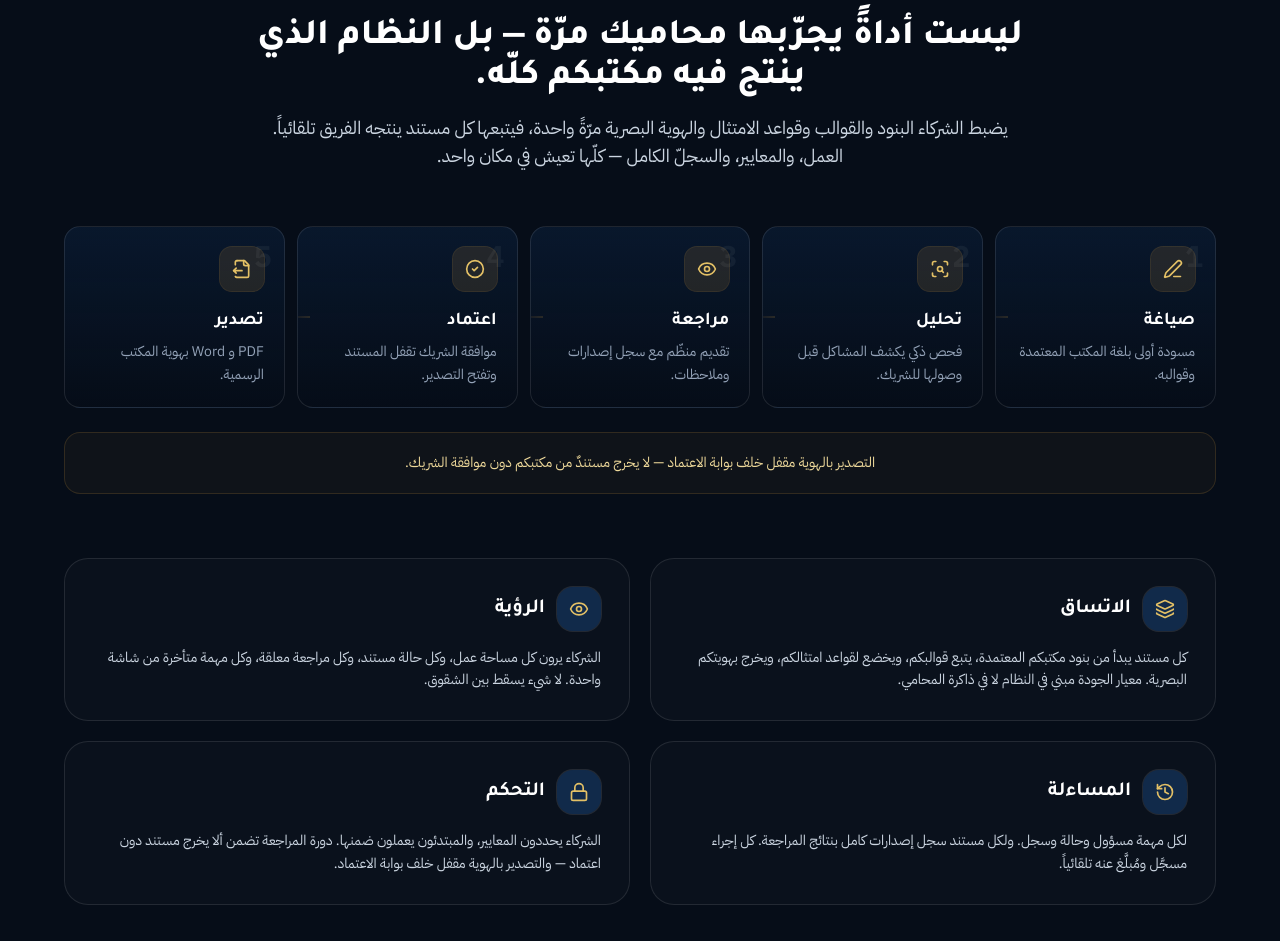
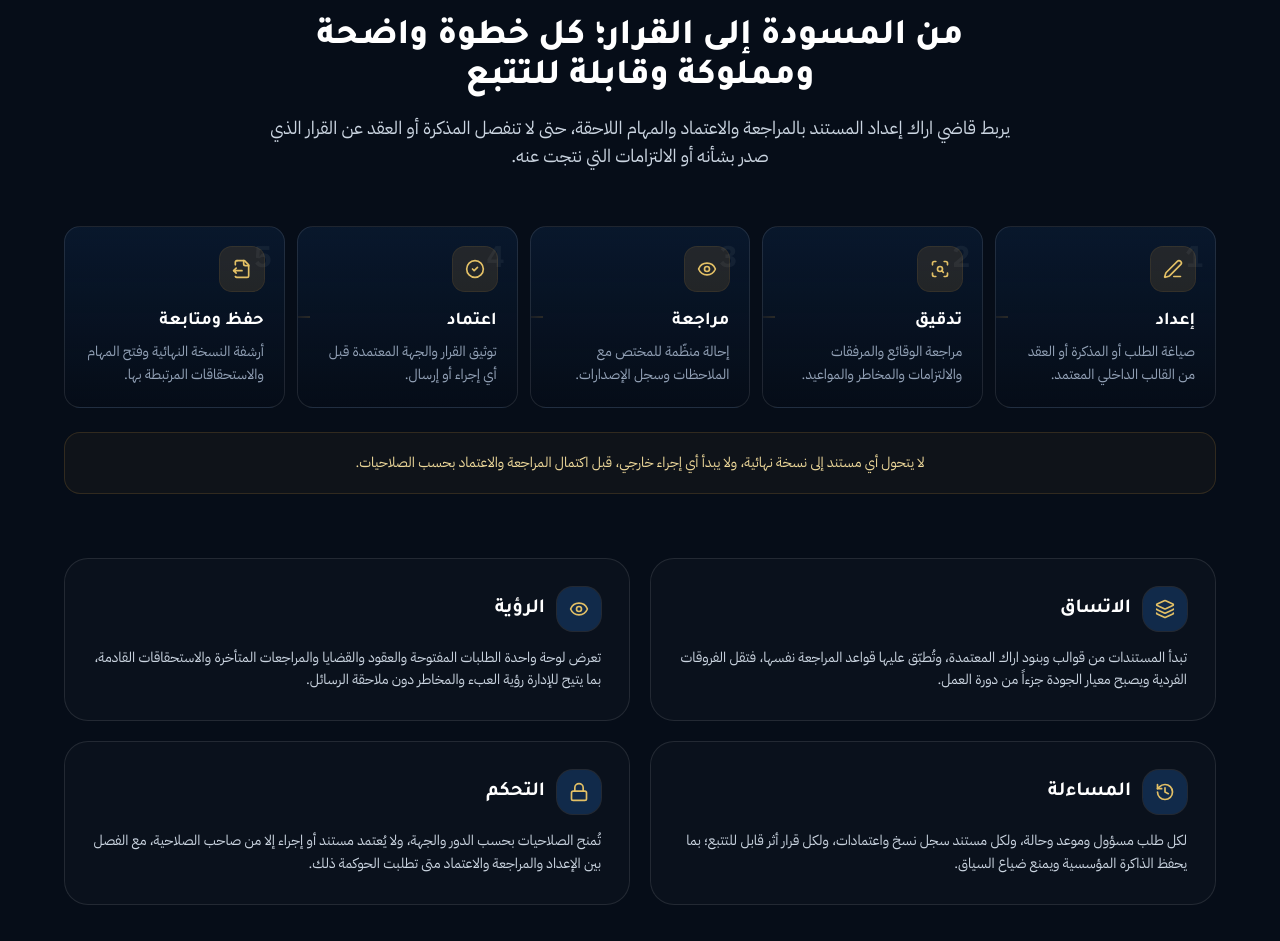
Before and after one commit to musu-deep/qadiaraak, a React (Vite) app: page / in a window 1280 px wide. Shown: the part 3031-3972 px from the top of the page. Built offline with nearby package versions, Linux system fonts and the light colour scheme.

Commit message:
Adapt document pipeline to Araak approvals

```diff
--- a/src/components/Pipeline.tsx
+++ b/src/components/Pipeline.tsx
@@ -13,60 +13,56 @@
 } from 'lucide-react'
 
 const PIPELINE = [
-  { icon: PenLine, title: 'صياغة', desc: 'مسودة أولى بلغة المكتب المعتمدة وقوالبه.' },
-  { icon: ScanSearch, title: 'تحليل', desc: 'فحص ذكي يكشف المشاكل قبل وصولها للشريك.' },
-  { icon: Eye, title: 'مراجعة', desc: 'تقديم منظّم مع سجل إصدارات وملاحظات.' },
-  { icon: CheckCircle2, title: 'اعتماد', desc: 'موافقة الشريك تقفل المستند وتفتح التصدير.' },
-  { icon: FileOutput, title: 'تصدير', desc: 'PDF و Word بهوية المكتب الرسمية.' },
+  { icon: PenLine, title: 'إعداد', desc: 'صياغة الطلب أو المذكرة أو العقد من القالب الداخلي المعتمد.' },
+  { icon: ScanSearch, title: 'تدقيق', desc: 'مراجعة الوقائع والمرفقات والالتزامات والمخاطر والمواعيد.' },
+  { icon: Eye, title: 'مراجعة', desc: 'إحالة منظّمة للمختص مع الملاحظات وسجل الإصدارات.' },
+  { icon: CheckCircle2, title: 'اعتماد', desc: 'توثيق القرار والجهة المعتمدة قبل أي إجراء أو إرسال.' },
+  { icon: FileOutput, title: 'حفظ ومتابعة', desc: 'أرشفة النسخة النهائية وفتح المهام والاستحقاقات المرتبطة بها.' },
 ]
 
 const PILLARS = [
   {
     icon: Layers,
     title: 'الاتساق',
-    desc: 'كل مستند يبدأ من بنود مكتبكم المعتمدة، يتبع قوالبكم، ويخضع لقواعد امتثالكم، ويخرج بهويتكم البصرية. معيار الجودة مبني في النظام لا في ذاكرة المحامي.',
+    desc: 'تبدأ المستندات من قوالب وبنود اراك المعتمدة، وتُطبّق عليها قواعد المراجعة نفسها، فتقل الفروقات الفردية ويصبح معيار الجودة جزءاً من دورة العمل.',
   },
   {
     icon: EyeIcon,
     title: 'الرؤية',
-    desc: 'الشركاء يرون كل مساحة عمل، وكل حالة مستند، وكل مراجعة معلقة، وكل مهمة متأخرة من شاشة واحدة. لا شيء يسقط بين الشقوق.',
+    desc: 'تعرض لوحة واحدة الطلبات المفتوحة والعقود والقضايا والمراجعات المتأخرة والاستحقاقات القادمة، بما يتيح للإدارة رؤية العبء والمخاطر دون ملاحقة الرسائل.',
   },
   {
     icon: History,
     title: 'المساءلة',
-    desc: 'لكل مهمة مسؤول وحالة وسجل. ولكل مستند سجل إصدارات كامل بنتائج المراجعة. كل إجراء مسجَّل ومُبلَّغ عنه تلقائياً.',
+    desc: 'لكل طلب مسؤول وموعد وحالة، ولكل مستند سجل نسخ واعتمادات، ولكل قرار أثر قابل للتتبع؛ بما يحفظ الذاكرة المؤسسية ويمنع ضياع السياق.',
   },
   {
     icon: Lock,
     title: 'التحكم',
-    desc: 'الشركاء يحددون المعايير، والمبتدئون يعملون ضمنها. دورة المراجعة تضمن ألا يخرج مستند دون اعتماد — والتصدير بالهوية مقفل خلف بوابة الاعتماد.',
+    desc: 'تُمنح الصلاحيات بحسب الدور والجهة، ولا يُعتمد مستند أو إجراء إلا من صاحب الصلاحية، مع الفصل بين الإعداد والمراجعة والاعتماد متى تطلبت الحوكمة ذلك.',
   },
 ]
 
 export const Pipeline: FC = () => (
   <Section id="pipeline" className="py-20 sm:py-28">
     <div className="reveal mx-auto max-w-3xl text-center">
-      <Eyebrow>منصّة الإنتاج</Eyebrow>
+      <Eyebrow>دورة المراجعة والاعتماد</Eyebrow>
       <h2 className="mt-5 font-display text-3xl font-extrabold leading-snug text-white sm:text-4xl">
-        ليست أداةً يجرّبها محاميك مرّة — بل النظام الذي ينتج فيه مكتبكم كلّه.
+        من المسودة إلى القرار؛ كل خطوة واضحة ومملوكة وقابلة للتتبع
       </h2>
       <p className="mt-4 text-base leading-relaxed text-slate-300 sm:text-lg">
-        يضبط الشركاء البنود والقوالب وقواعد الامتثال والهوية البصرية مرّةً واحدة، فيتبعها
-        كل مستند ينتجه الفريق تلقائياً. العمل، والمعايير، والسجلّ الكامل — كلّها تعيش في
-        مكان واحد.
+        يربط قاضي اراك إعداد المستند بالمراجعة والاعتماد والمهام اللاحقة، حتى لا تنفصل
+        المذكرة أو العقد عن القرار الذي صدر بشأنه أو الالتزامات التي نتجت عنه.
       </p>
     </div>
 
-    {/* Pipeline */}
     <div className="reveal mt-14 grid gap-3 sm:grid-cols-3 lg:grid-cols-5">
       {PIPELINE.map((p, i) => (
         <div
           key={p.title}
           className="group relative overflow-hidden rounded-2xl border border-white/10 bg-gradient-to-b from-navy-900/60 to-navy-950/40 p-5"
         >
-          <div className="absolute right-3 top-3 text-3xl font-bold text-white/5">
-            {i + 1}
-          </div>
+          <div className="absolute right-3 top-3 text-3xl font-bold text-white/5">{i + 1}</div>
           <span className="flex h-11 w-11 items-center justify-center rounded-xl bg-gold-500/15 text-gold-300 ring-1 ring-gold-500/25 transition-transform group-hover:scale-110">
             <p.icon className="h-5 w-5" />
           </span>
@@ -80,10 +76,9 @@
     </div>
 
     <div className="reveal mt-6 rounded-2xl border border-gold-500/20 bg-gold-500/5 p-5 text-center text-sm text-gold-200">
-      التصدير بالهوية مقفل خلف بوابة الاعتماد — لا يخرج مستندٌ من مكتبكم دون موافقة الشريك.
+      لا يتحول أي مستند إلى نسخة نهائية، ولا يبدأ أي إجراء خارجي، قبل اكتمال المراجعة والاعتماد بحسب الصلاحيات.
     </div>
 
-    {/* Pillars */}
     <div className="reveal mt-16 grid gap-5 sm:grid-cols-2">
       {PILLARS.map((p) => (
         <div
```
